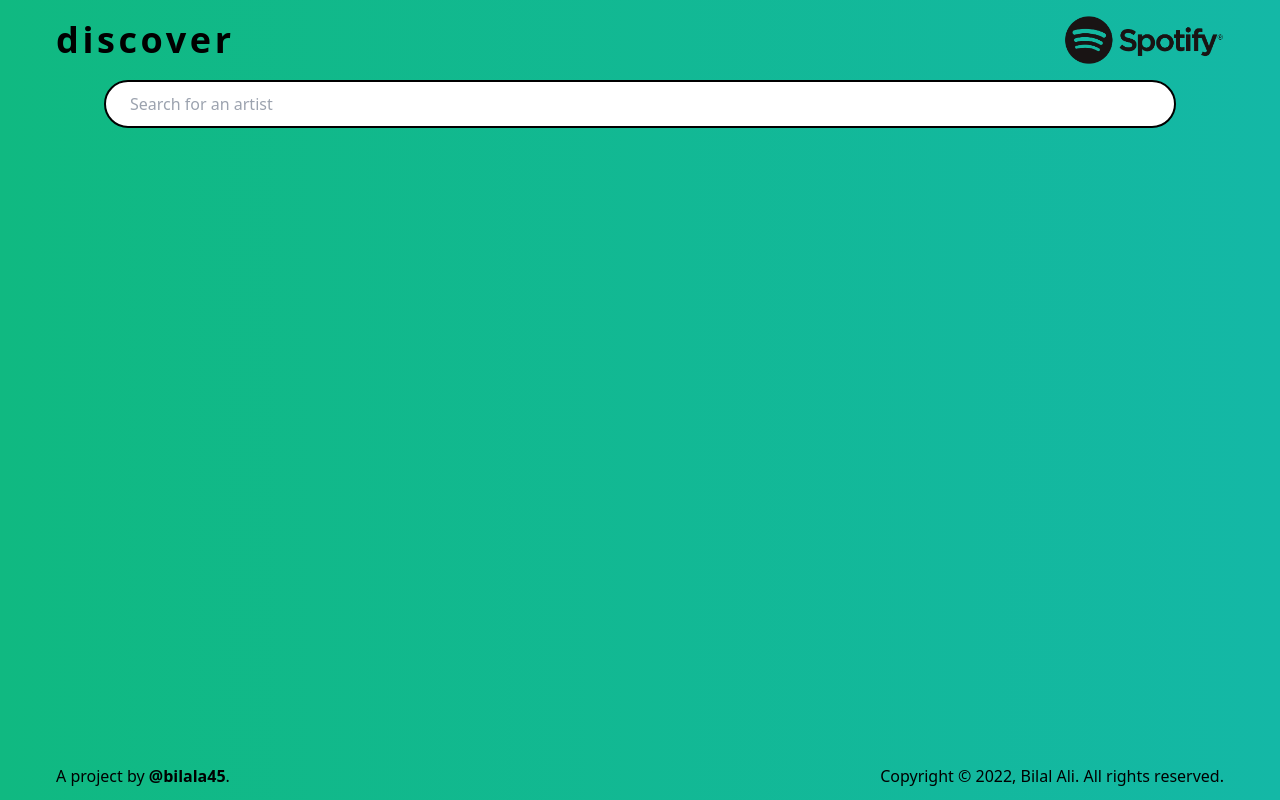
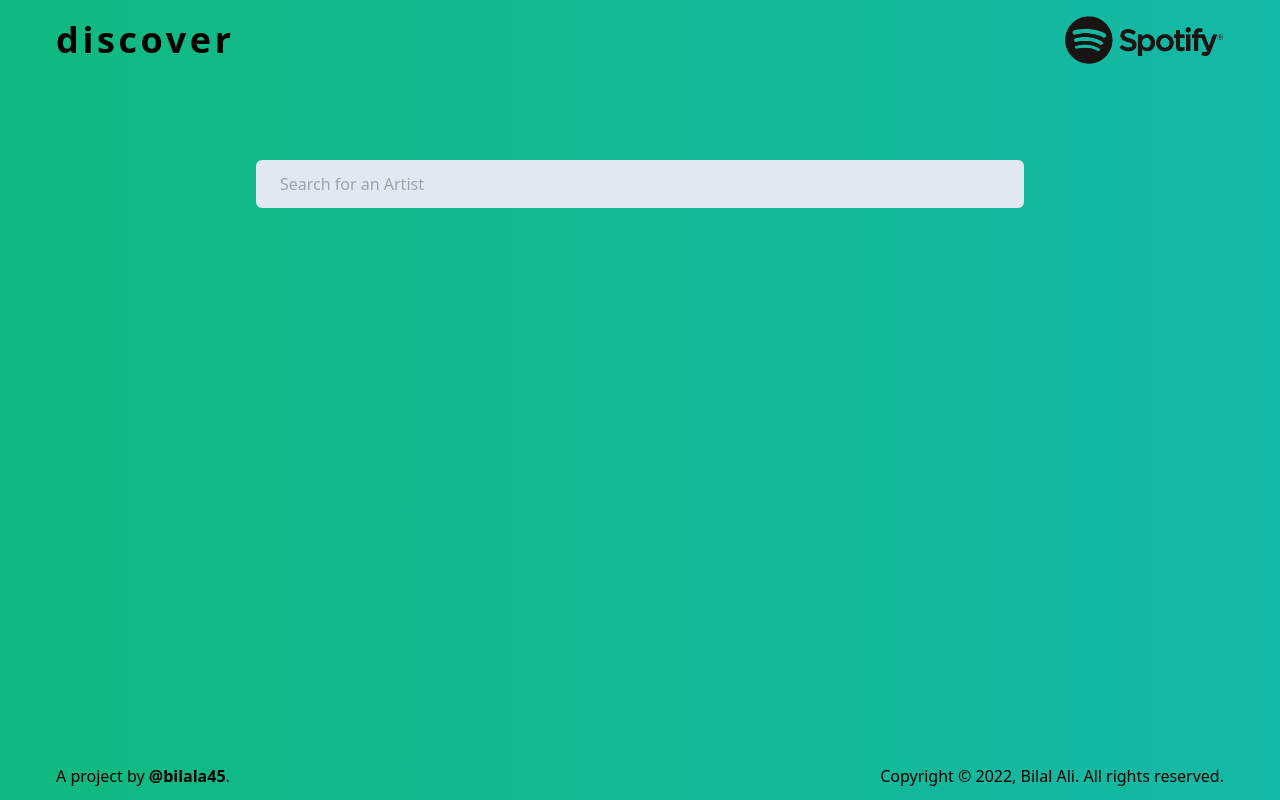
Before and after one commit to bilala45/amplify, a React (Create React App) app in the folder client/: page /search in a window 1280 px wide. Built offline with nearby package versions, Linux system fonts and the light colour scheme.

Commit message:
Pass artist data to Artist component and update SearchBar component styles

```diff
--- a/client/src/components/SearchBar.js
+++ b/client/src/components/SearchBar.js
@@ -9,7 +9,7 @@ const SearchBar = () => {
   const [searchResults, setSearchResults] = useState([]);
   const [accessToken, setAccessToken] = useState(null);
 
-  // retrieve tokens from url params
+  // retrieve token from local storage
   useEffect(() => {
     setAccessToken(getAccessToken());
   }, []);
@@ -18,7 +18,7 @@ const SearchBar = () => {
   // runs after changes to searchInput state
   useEffect(() => {
     const getSearchResults = async () => {
-      if (accessToken !== null) {
+      if (accessToken !== null && searchInput.length > 0) {
         const response = await axios.get("http://localhost:3001/api/search", {
           params: { accessToken, searchInput },
         });
@@ -30,23 +30,28 @@ const SearchBar = () => {
   }, [searchInput]);
 
   return (
-    <div>
+    <div className="mt-20 mx-auto max-w-screen-md">
       <div className="flex justify-center items-center h-12">
-        <form className="w-full h-full px-12">
+        <form className="w-full h-full">
           <input
-            className="rounded-full border-2 border-black w-full h-full px-6"
+            className="rounded-md w-full h-full px-6 outline-none bg-slate-200"
             value={searchInput}
             onChange={(e) => setSearchInput(e.target.value)}
             type="text"
-            placeholder="Search for an artist"
+            placeholder="Search for an Artist"
           />
         </form>
       </div>
-      <div>
+      <div className="flex-col bg-slate-200 rounded-md z-10">
         {searchInput.length > 0 &&
           searchResults.length > 0 &&
           searchResults.map((artist) => (
-            <Artist key={artist.id} name={artist.name} img={artist.img} />
+            <Artist
+              key={artist.id}
+              id={artist.id}
+              name={artist.name}
+              img={artist.img}
+            />
           ))}
       </div>
     </div>
```
